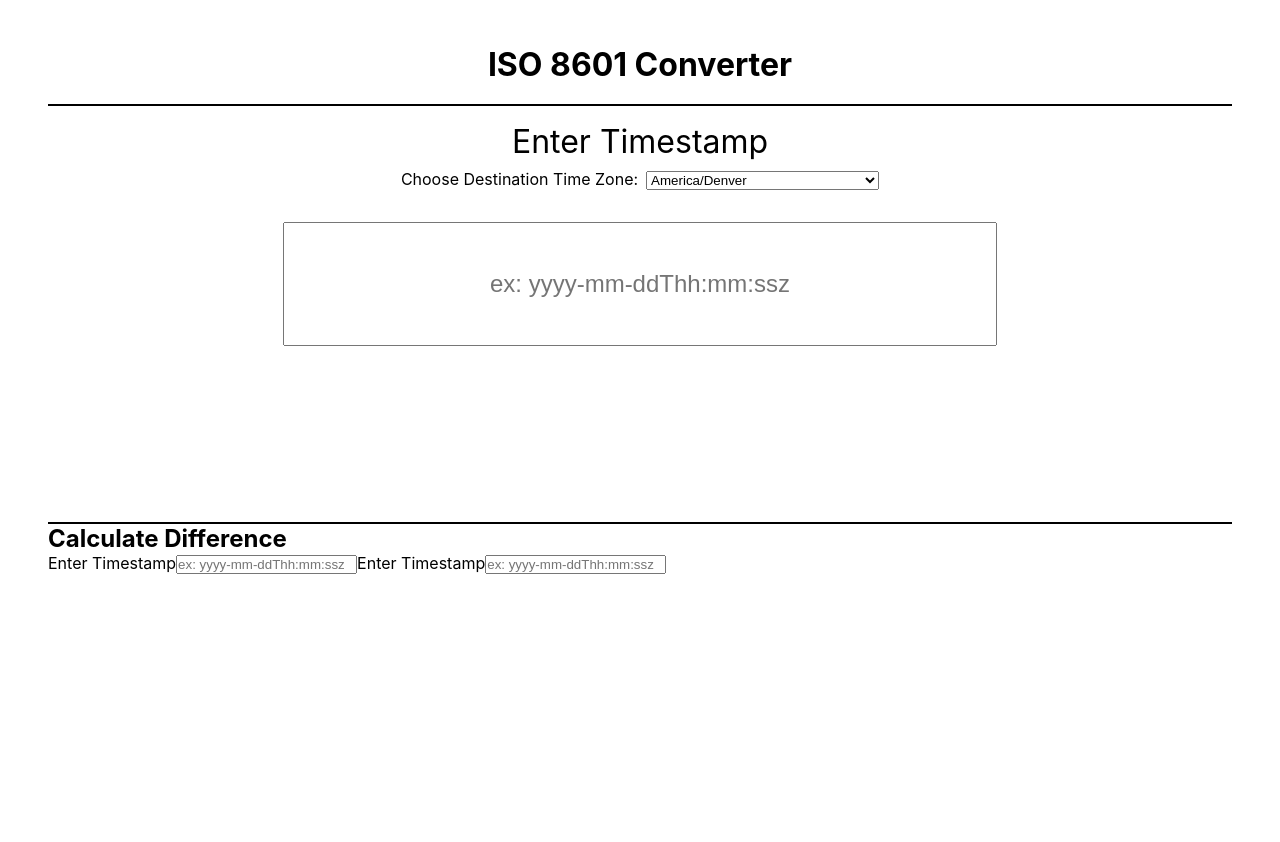
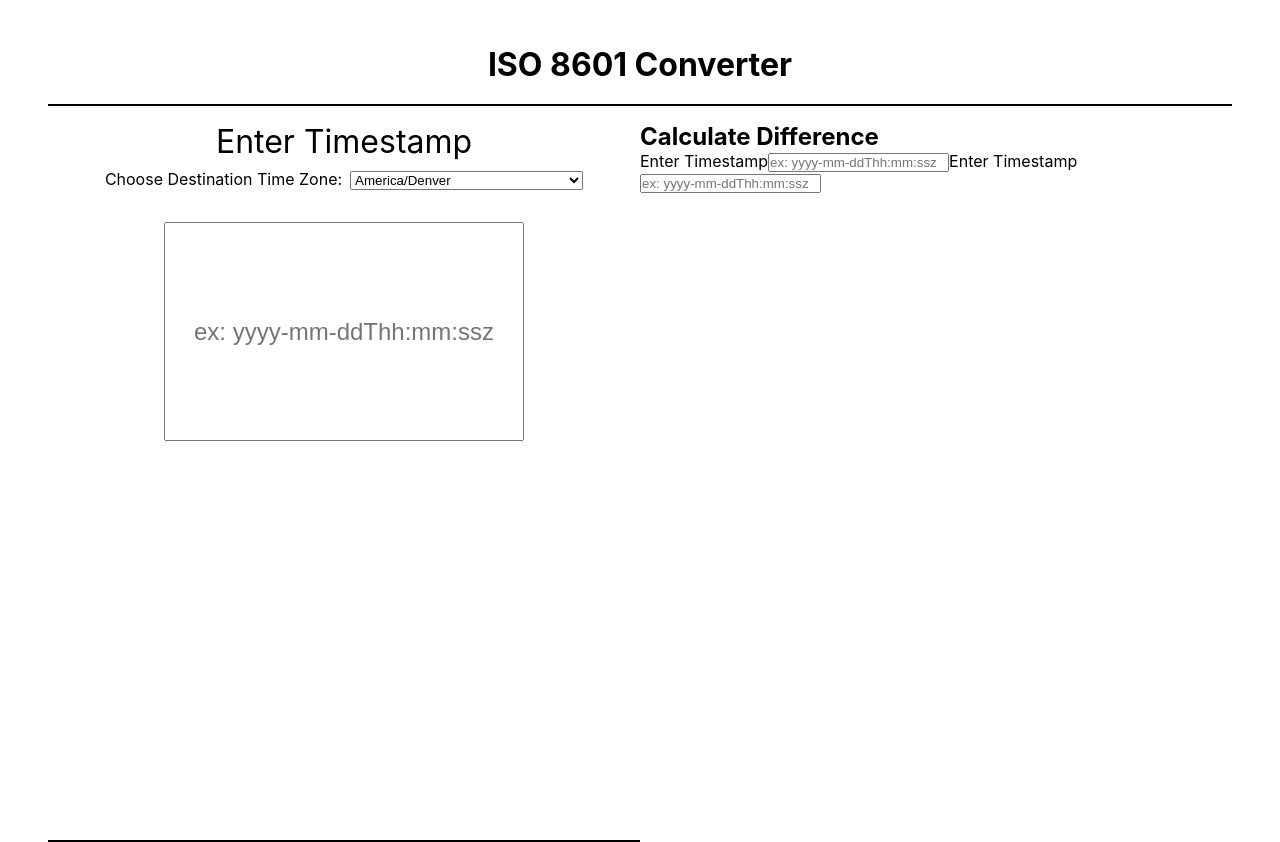
Before and after one commit to tylrs/iso-8601-converter, a React (Create React App) app: page / in a window 1280 px wide. Built offline with nearby package versions, Linux system fonts and the light colour scheme.

Commit message:
Change to 2 grid columns

```diff
--- a/src/components/App/App.css
+++ b/src/components/App/App.css
@@ -16,7 +16,7 @@ main {
 
 .converter-container {
     display: grid;
-    grid-template-rows: 2 1fr;
+    grid-template-columns: 1fr 1fr;
     height: 90vh;
     margin-top: 1rem;
 }
```
